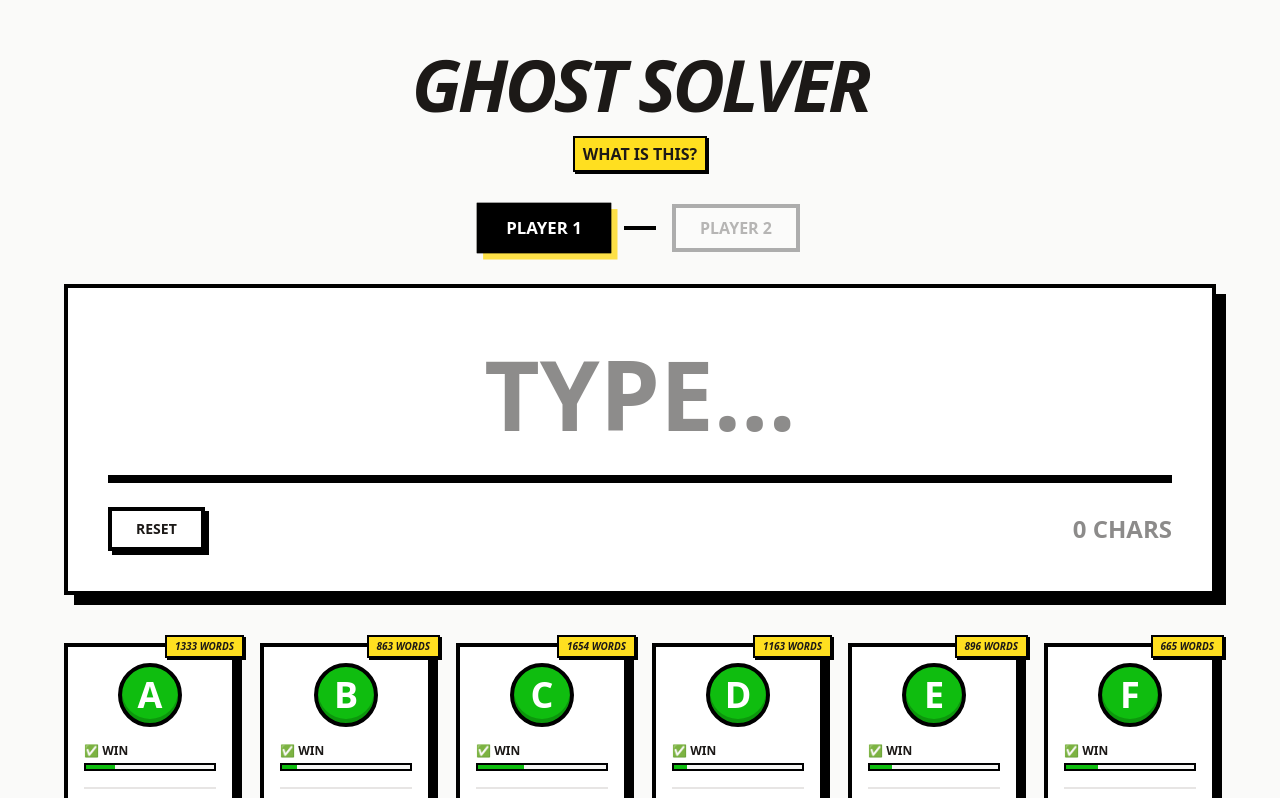
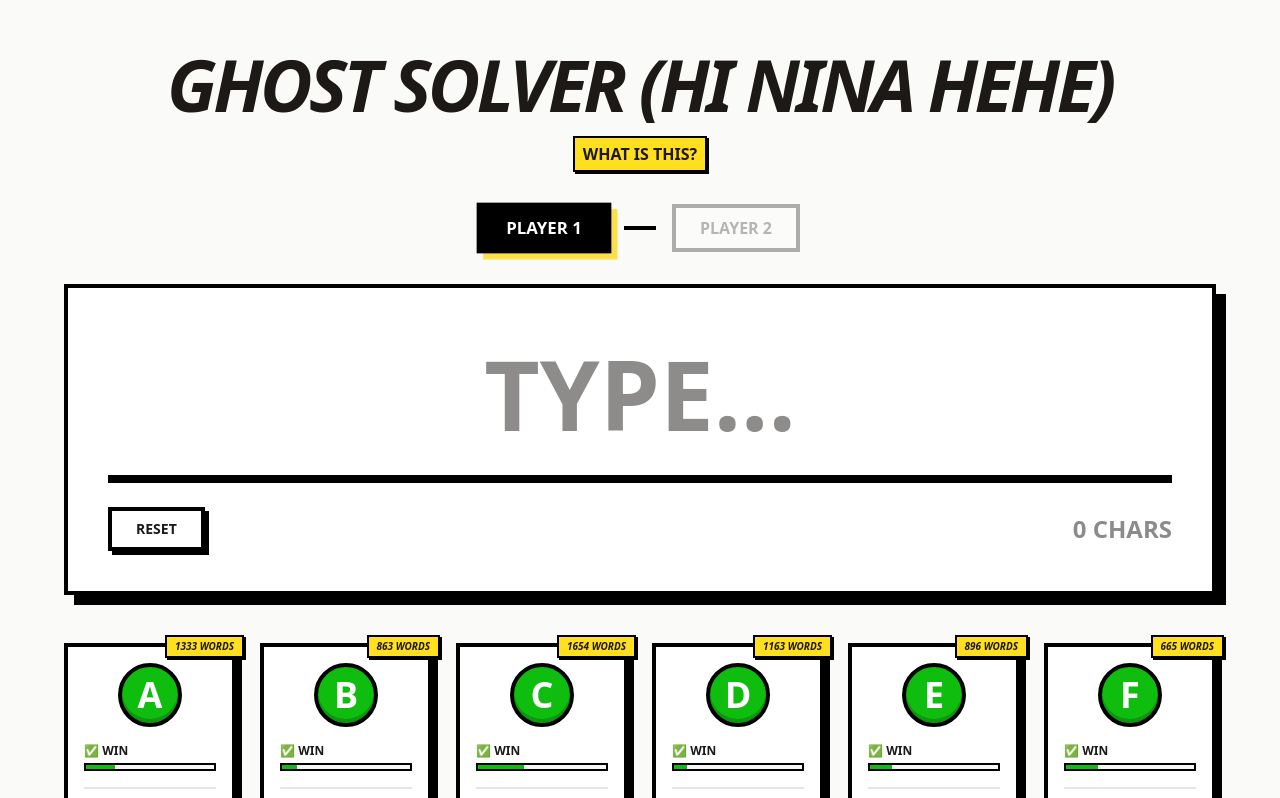
Before and after one commit to Aaronkoe/ghost-solver, a React (Vite) app: page / in a window 1280 px wide. Shown: the top 798 px of the page. Built offline with nearby package versions, Linux system fonts and the light colour scheme.

Commit message:
adding a super important message to the header

```diff
--- a/src/App.tsx
+++ b/src/App.tsx
@@ -54,7 +54,7 @@ export default function App() {
         {/* Header Section */}
         <header className="mb-8 text-center">
           <h1 className="text-5xl md:text-7xl font-black tracking-tighter uppercase italic leading-none">
-            Ghost Solver
+            Ghost Solver (Hi Nina hehe)
           </h1>
           <button
             onClick={() => setShowModal(true)}
```
